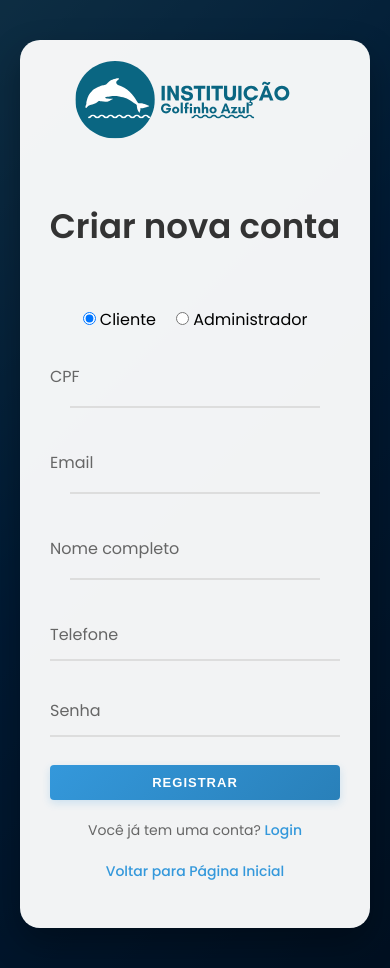
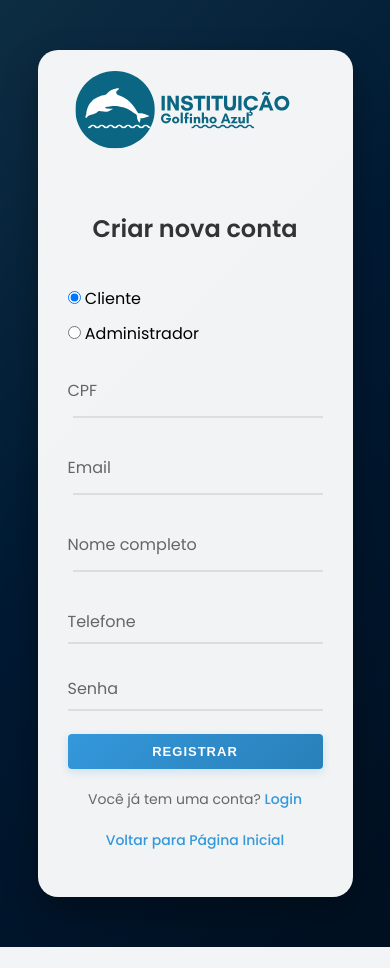
Before and after one commit to Villelalar/-Golfinho-Azul-, a Flask app: page /register in a window 390 px wide. Shown: the part 90-1058 px from the top of the page. After the commit the page ends 1037 px from the top, so only its background shows below. Run offline with Flask 3, Linux system fonts and the light colour scheme.

Commit message:
responsive ajustments

```diff
--- a/static/css/style.css
+++ b/static/css/style.css
@@ -888,9 +888,11 @@ body, html {
     flex-direction: column;
     align-items: center;
     justify-content: center;
-    width: 100%;
-    position: relative;
-    overflow: visible;
+    min-height: calc(100vh - 70px);
+    padding: 20px;
+    background-color: #f5f5f5;
+    width: 100%;
+    box-sizing: border-box;
     background: rgba(255, 255, 255, 0.95);
     border-radius: 20px;
     box-shadow: 0 15px 35px rgba(0, 0, 0, 0.3);
@@ -1472,6 +1474,38 @@ gap: 20px;
         z-index: 1000;
     }
 
+    .loginContainer {
+        width: 90%;
+        max-width: 100%;
+        margin: 10px auto;
+        padding: 15px;
+        min-height: 0;
+    }
+
+    .loginBox h2 {
+        font-size: 24px;
+        margin-bottom: 20px;
+    }
+
+    .inputGroup {
+        margin-bottom: 20px;
+    }
+
+    .inputGroup input {
+        font-size: 14px;
+    }
+
+    .loginBtn {
+        padding: 10px 0;
+        font-size: 14px;
+    }
+
+    .roleSelection {
+        flex-direction: column;
+        align-items: flex-start;
+        gap: 10px;
+    }
+
     .navegacaoButton.show {
         display: flex;
     }
--- a/templates/register.html
+++ b/templates/register.html
@@ -167,12 +167,20 @@
             $('.mobileMenuToggle').click(function(e) {
                 e.stopPropagation();
                 $('.navegacaoButton').toggleClass('show');
+                console.log('Mobile menu toggled');
             });
 
             // Close mobile menu when clicking on links
             $('.navegacaoButton a').click(function() {
                 $('.navegacaoButton').removeClass('show');
             });
+
+            // Ensure mobile menu works on touch devices
+            $('.mobileMenuToggle').on('touchstart', function(e) {
+                e.stopPropagation();
+                $('.navegacaoButton').toggleClass('show');
+                console.log('Mobile menu touched');
+            });
         });
     </script>
 </body>
```
Also changed, not shown: templates/alterar_dados.html (+7 -7 lines), templates/login.html (+8 -0 lines).
